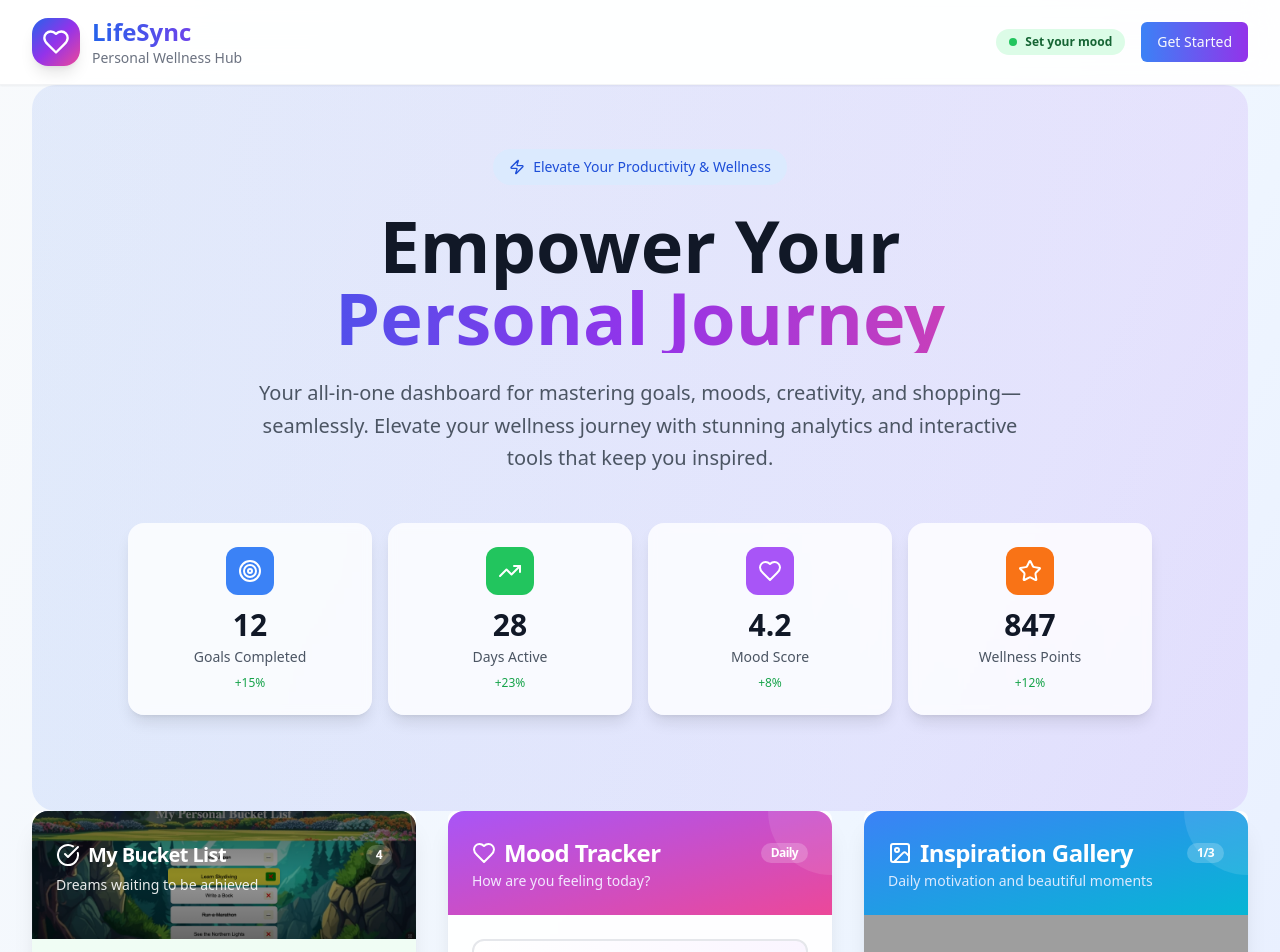
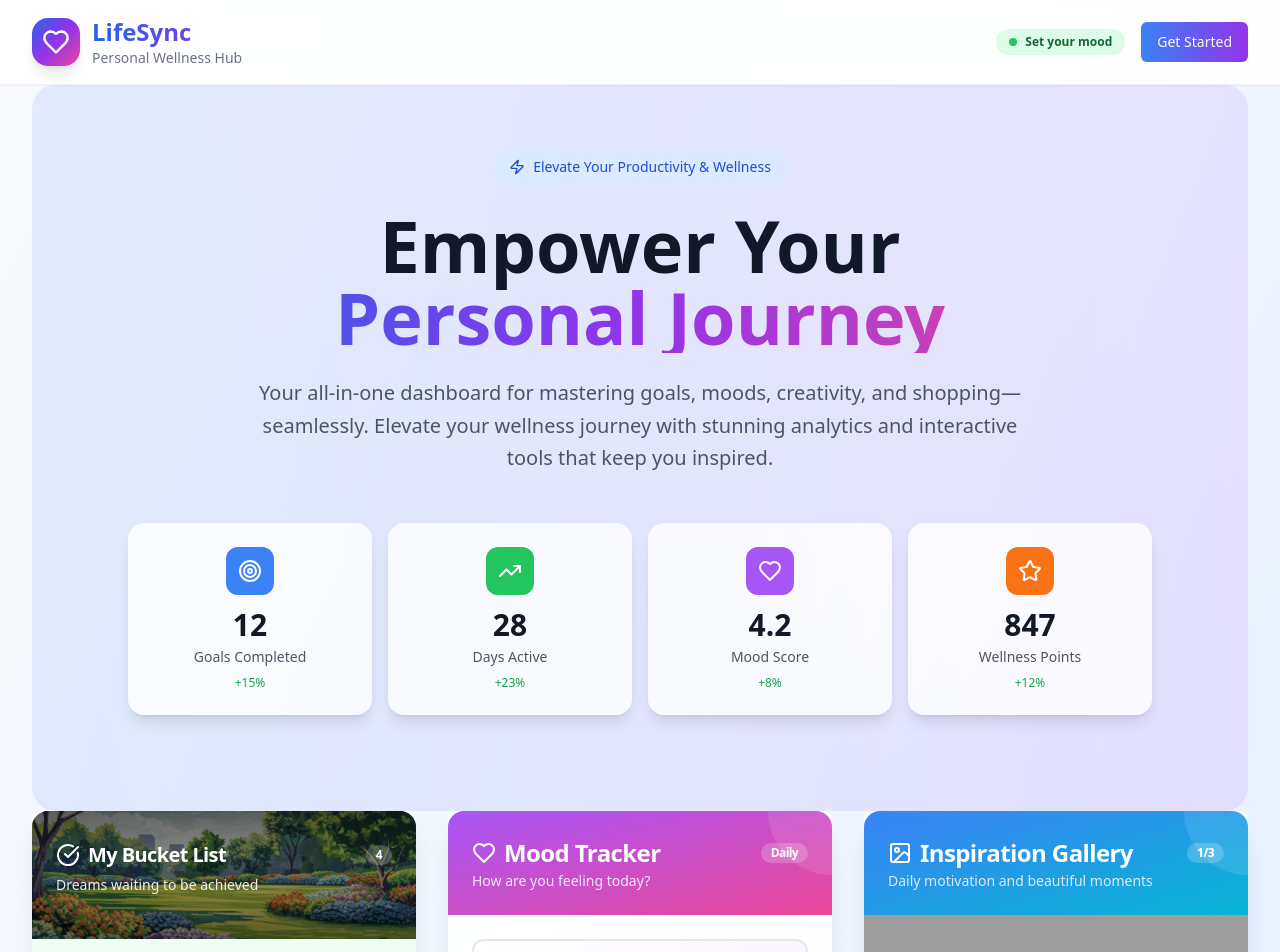
Before and after one commit to Shreya-Shresth/mood-and-goals, a React (Vite) app: page / in a window 1280 px wide. Shown: the top 952 px of the page. Built offline with nearby package versions, Linux system fonts and the light colour scheme; grey boxes are pictures that could not be loaded.

Commit message:
Add forest background to bucket list
Adds the provided forest image as the background for the bucket list module.

```diff
--- a/src/pages/Index.tsx
+++ b/src/pages/Index.tsx
@@ -248,12 +248,12 @@ const Index = () => {
       <main className="max-w-7xl mx-auto px-4 sm:px-6 lg:px-8 pb-16">
         <div className="grid grid-cols-1 lg:grid-cols-3 gap-8">
 
-          {/* Enhanced Bucket List Module with Forest Background */}
+          {/* Enhanced Bucket List Module with Garden Background */}
           <Card className="lg:col-span-1 hover:shadow-2xl transition-all duration-500 hover:scale-105 bg-white/90 backdrop-blur-sm border-0 shadow-xl overflow-hidden">
             <CardHeader
               className="text-white rounded-t-2xl relative overflow-hidden h-32"
               style={{
-                backgroundImage: `url('/lovable-uploads/70c1ed90-665d-4b9f-b4c3-22b0e74ba932.png')`,
+                backgroundImage: `url('/lovable-uploads/5c3907ba-74ad-4bdb-8d8d-7a097f61a018.png')`,
                 backgroundSize: 'cover',
                 backgroundPosition: 'center',
                 backgroundRepeat: 'no-repeat'
```
Also changed, not shown: public/lovable-uploads/5c3907ba-74ad-4bdb-8d8d-7a097f61a018.png (added).
